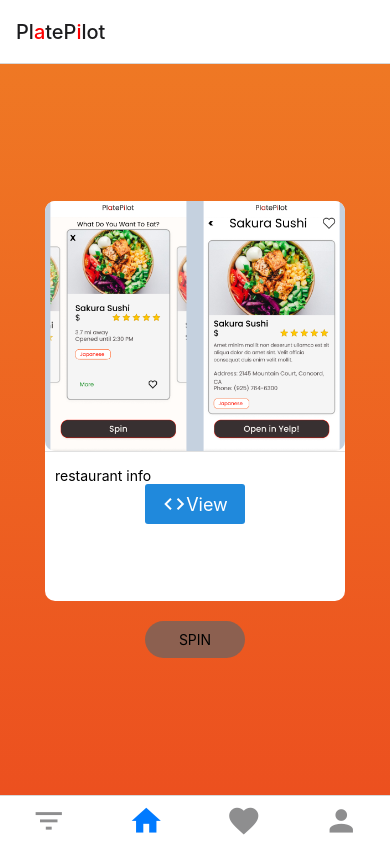
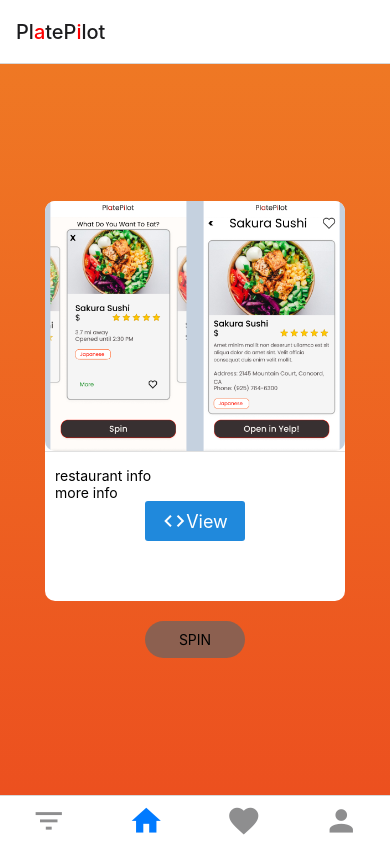
Before and after one commit to lucas-richards/pilot-plate-native, a React Native app: screen /Home in a window 390 px wide. Built offline with nearby package versions, Linux system fonts and the light colour scheme.

Commit message:
more info

```diff
--- a/pages/Home.tsx
+++ b/pages/Home.tsx
@@ -18,6 +18,9 @@
               <Card.Divider/>
               <Text style={{marginHorizontal: 10}}>
                   restaurant info
+              </Text>
+              <Text style={{marginHorizontal: 10}}>
+                  more info
               </Text>
               <Button
                 onPress={() => alert('view restaurant!')}
```
